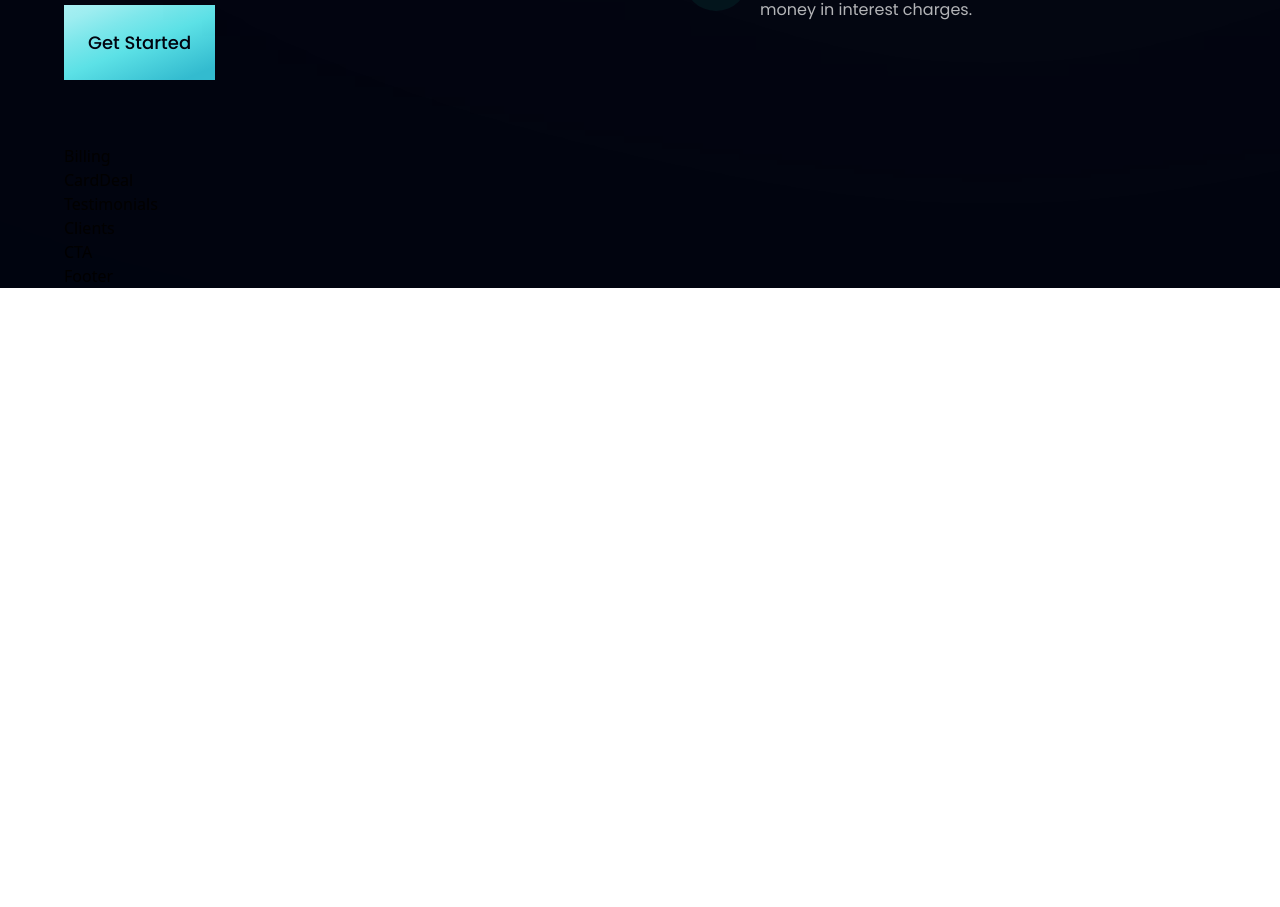
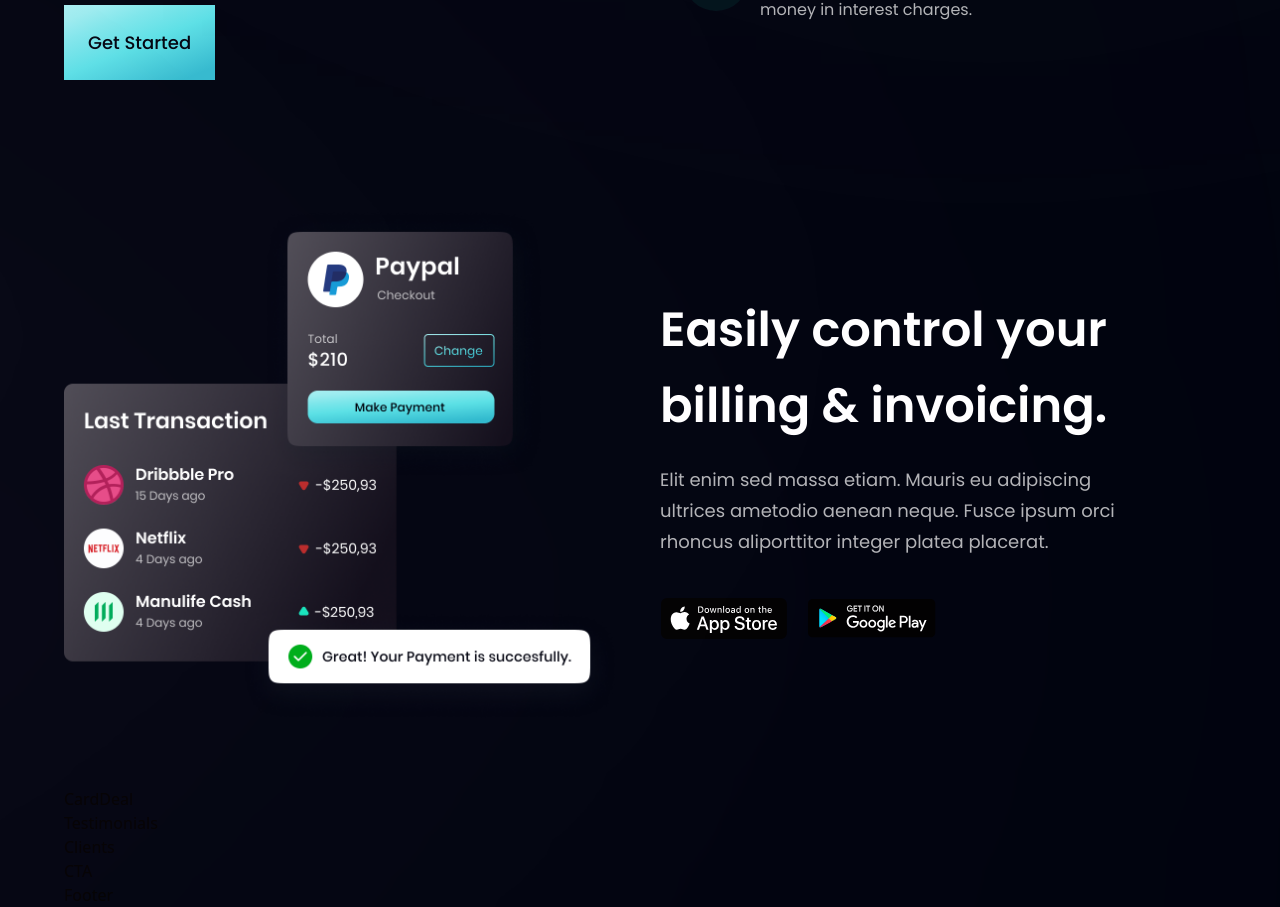
Before and after one commit to MCabal77/modern-landing-page, a React (Vite) app: page / in a window 1280 px wide. Shown: the part 1418-2325 px from the top of the page. Before the commit the page ends 1706 px from the top, so only its background shows below. Built offline with nearby package versions, Linux system fonts and the light colour scheme.

Commit message:
Complete the Billing.jsx

```diff
--- a/src/components/Billing.jsx
+++ b/src/components/Billing.jsx
@@ -1,9 +1,36 @@
-import React from 'react'
+import { apple, bill, google } from "../assets";
+import styles, { layout } from "../style";
 
-const Billing = () => {
-  return (
-    <div>Billing</div>
-  )
-}
+const Billing = () => (
+  <section id="product" className={layout.sectionReverse}>
+    <div className={layout.sectionImgReverse}>
+      <img
+        src={bill}
+        alt="billing"
+        className="w-[100%] h-[100%] relative z-[5]"
+      />
 
-export default Billing
+      {/* Gradients */}
+      <div className="absolute z-[3] -left-1/2 top-0 w-[50%] h-[50%] rounded-full white__gradient" />
+      <div className="absolute z-[0] -left-1/2 bottom-0 w-[50%] h-[50%] rounded-full pink__gradient" />
+    </div>
+
+    <div className={layout.sectionInfo}>
+      <h2 className={styles.heading2}>
+        Easily control your <br className="sm:block hidden" /> billing &
+        invoicing.
+      </h2>
+      <p className={`${styles.paragraph} max-w-[470px] mt-5`}>
+        Elit enim sed massa etiam. Mauris eu adipiscing ultrices ametodio aenean
+        neque. Fusce ipsum orci rhoncus aliporttitor integer platea placerat.
+      </p>
+
+      <div className="flex flex-row flex-wrap sm:mt-10 mt-6">
+        <img src={apple} alt='app store' className='w-[128px] h-[42px] object-contain mr-5 cursor-pointer' />
+        <img src={google} alt='google play store' className='w-[128px] h-[42px] object-contain mr-5 cursor-pointer' />
+      </div>
+    </div>
+  </section>
+);
+
+export default Billing;
```
